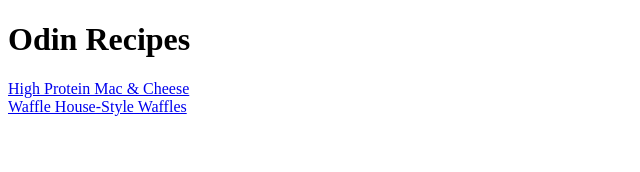
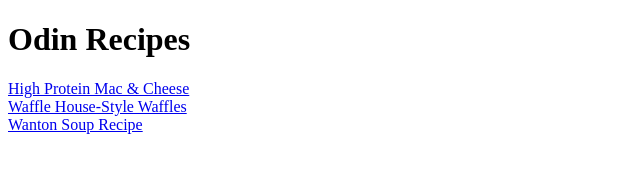
Before and after one commit to Alexxeffect/Odin-Recipes, a plain HTML site: page index.html in a window 1280 px wide. Shown: the whole page, without its empty margins (0-640 px from the left). Drawn offline with Linux system fonts and the light colour scheme.

Commit message:
Add wanton soup link to index.html page. Previous change not effected

```diff
--- a/index.html
+++ b/index.html
@@ -10,5 +10,7 @@
     <a href="recipes/High_Protein_Mac_and_Cheese.html">High Protein Mac & Cheese</a>
     <br>
     <a href="recipes/Waffle_House_Style_Waffles.html">Waffle House-Style Waffles</a>
+    <br>
+    <a href="recipes/Wanton_Soup.html">Wanton Soup Recipe</a>
 </body>
 </html>
```
